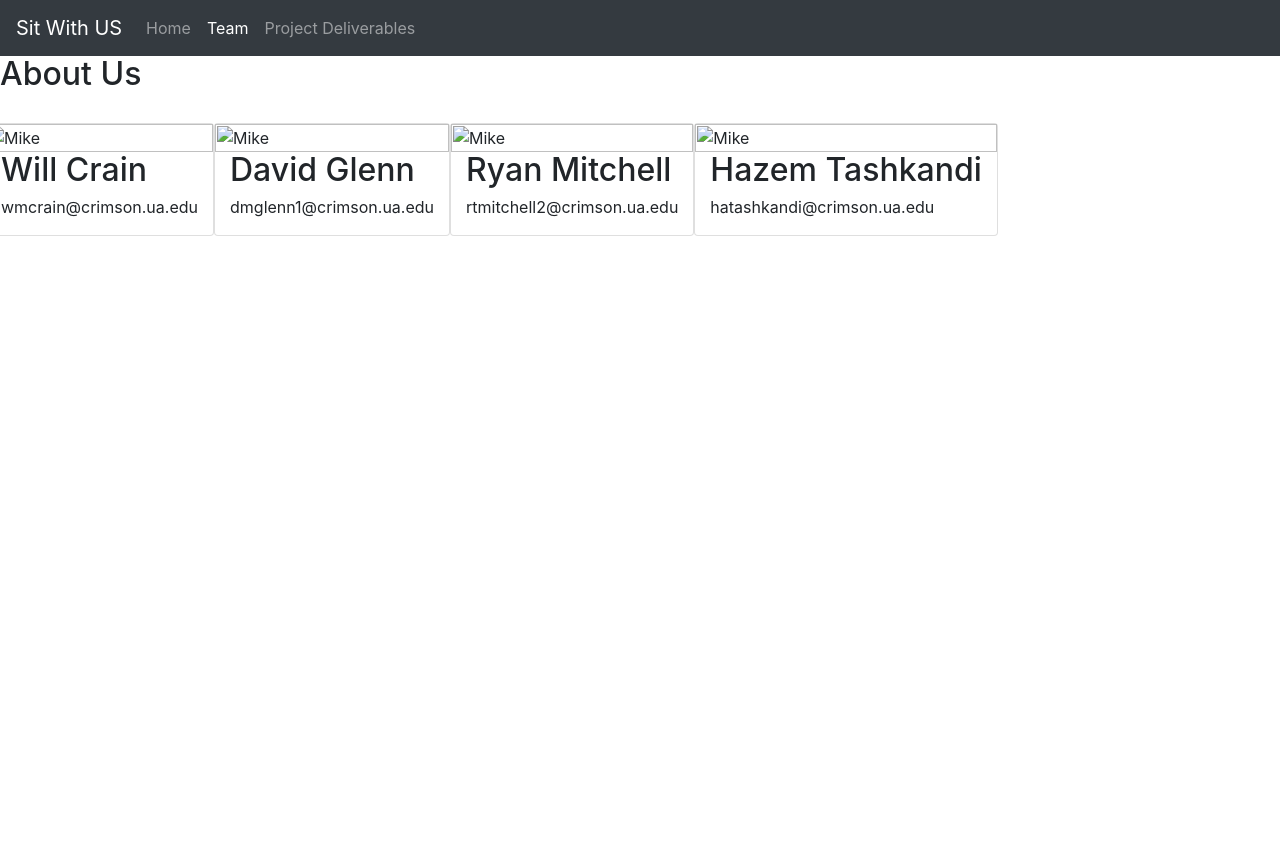
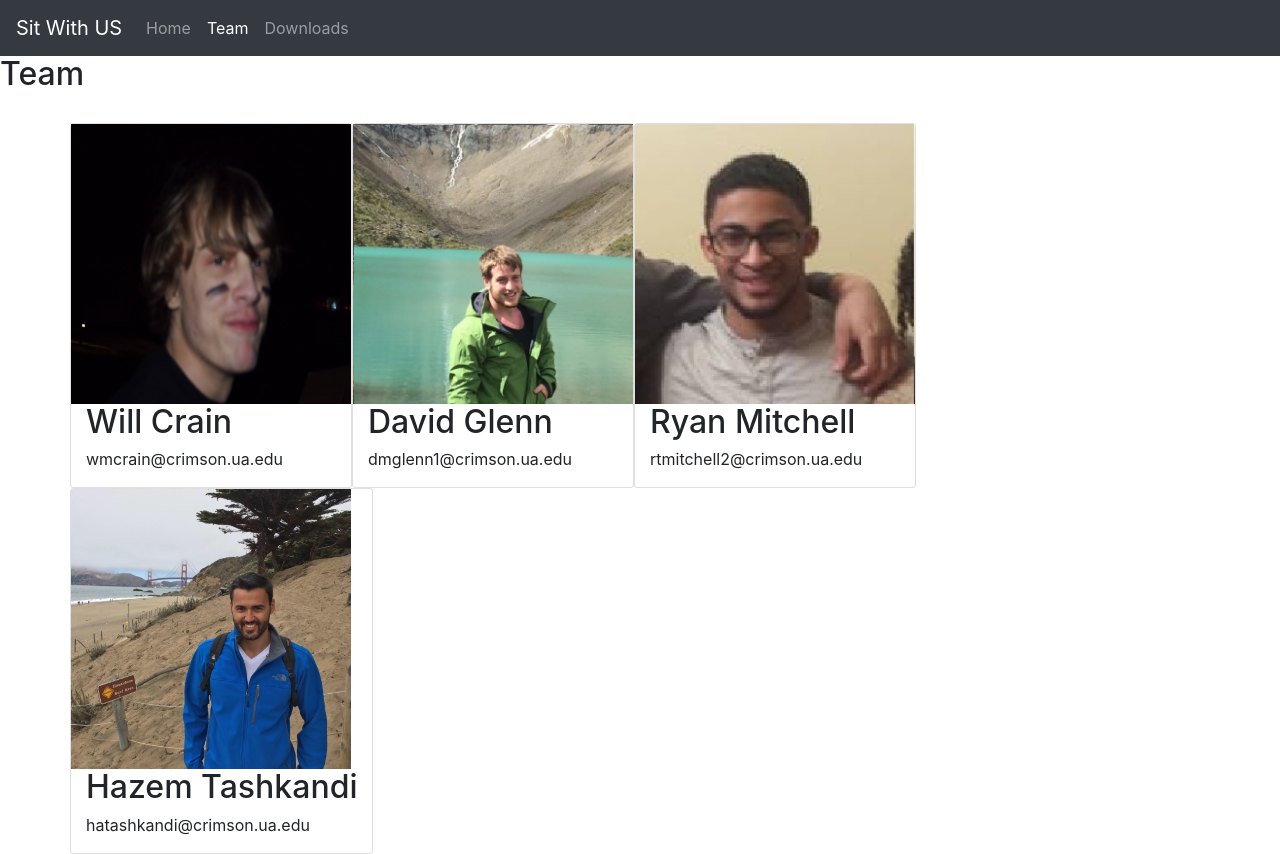
Before and after one commit to wmcrain/MemesForFriends, a plain HTML site: page docs/bio.html in a window 1280 px wide. Before the commit the page ends 800 px from the top, so only its background shows below. Drawn offline with nearby package versions, Linux system fonts and the light colour scheme.

Commit message:
Edited bio

```diff
--- a/docs/bio.html
+++ b/docs/bio.html
@@ -18,17 +18,17 @@
                 <ul class="navbar-nav mr-auto">
                     <li class="nav-item"><a class="nav-link" href="index.html">Home</a></li>
                     <li class="nav-item active"><a class="nav-link" href="bio.html">Team</a></li>
-                    <li class="nav-item"><a class="nav-link" href="deliverables.html">Project Deliverables</a></li>
+                    <li class="nav-item"><a class="nav-link" href="deliverables.html">Downloads</a></li>
                 </ul>
             </div>
         </div>
-<h2>About Us</h2>
+<h2>Team</h2>
 <br>
-
-<div class="row">
+<div class="container">
+ <div class="row">
   <div class="column">
     <div class="card">
-      <img src="/w3images/team2.jpg" alt="Mike" style="width:100%">
+      <img src="will.jpg" alt="Will" width = "280" height = "280">
       <div class="container">
         <h2>Will Crain</h2>
         <p>wmcrain@crimson.ua.edu</p>
@@ -38,7 +38,7 @@
 
   <div class="column">
     <div class="card">
-      <img src="/w3images/team2.jpg" alt="Mike" style="width:100%">
+      <img src="david.jpg" alt="David" width = "280" height = "280">
       <div class="container">
         <h2>David Glenn</h2>
 	<p>dmglenn1@crimson.ua.edu</p>
@@ -48,7 +48,7 @@
 
   <div class="column">
     <div class="card">
-      <img src="/w3images/team2.jpg" alt="Mike" style="width:100%">
+      <img src="ryan.jpg" alt="Ryan" width = "280" height = "280">
       <div class="container">
         <h2>Ryan Mitchell</h2>
 	<p>rtmitchell2@crimson.ua.edu</p>
@@ -58,13 +58,14 @@
 
   <div class="column">
     <div class="card">
-      <img src="/w3images/team2.jpg" alt="Mike" style="width:100%">
+      <img src="hazem.jpg" alt="Hazem" width = "280" height = "280">
       <div class="container">
         <h2>Hazem Tashkandi</h2>
 	<p>hatashkandi@crimson.ua.edu</p>
       </div>
     </div>
   </div>
+ </div>
 </div>
 </body>
 </html>
```
Also changed, not shown: docs/index.html (+1 -1 lines).
